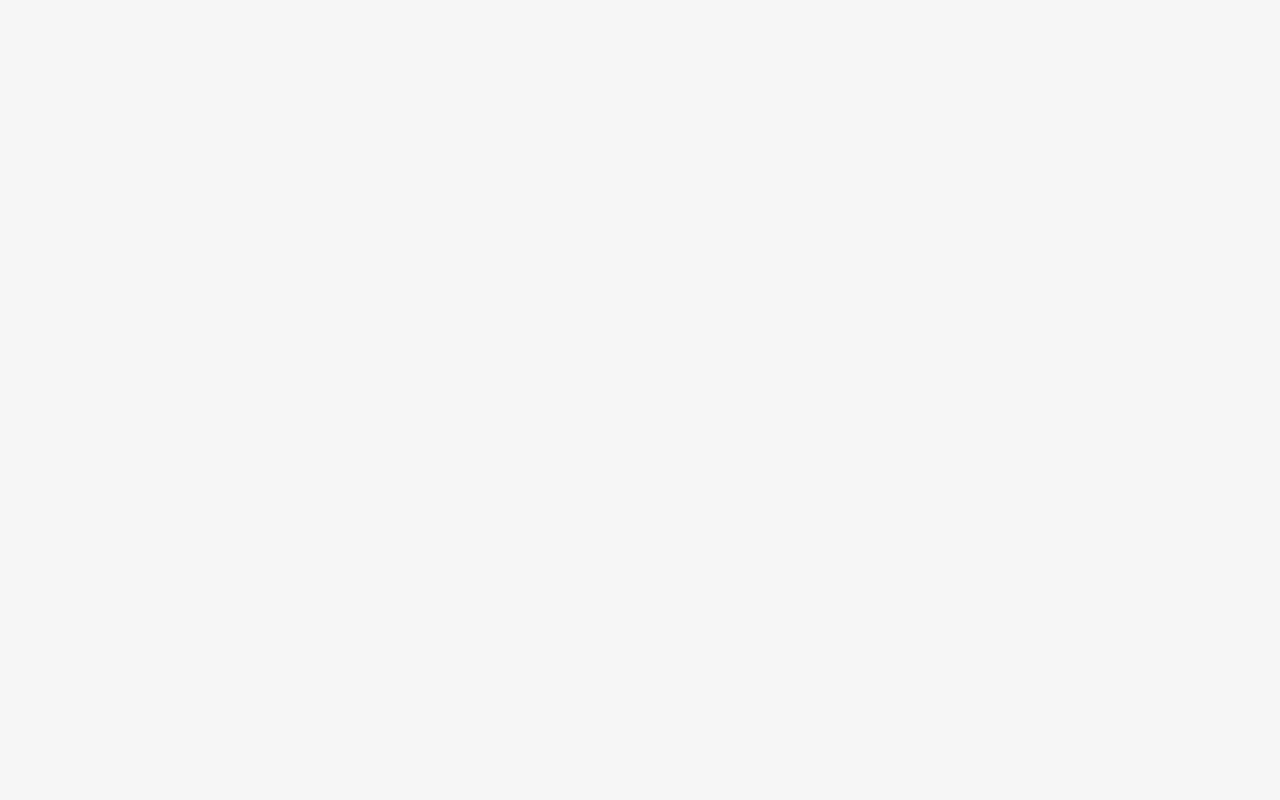
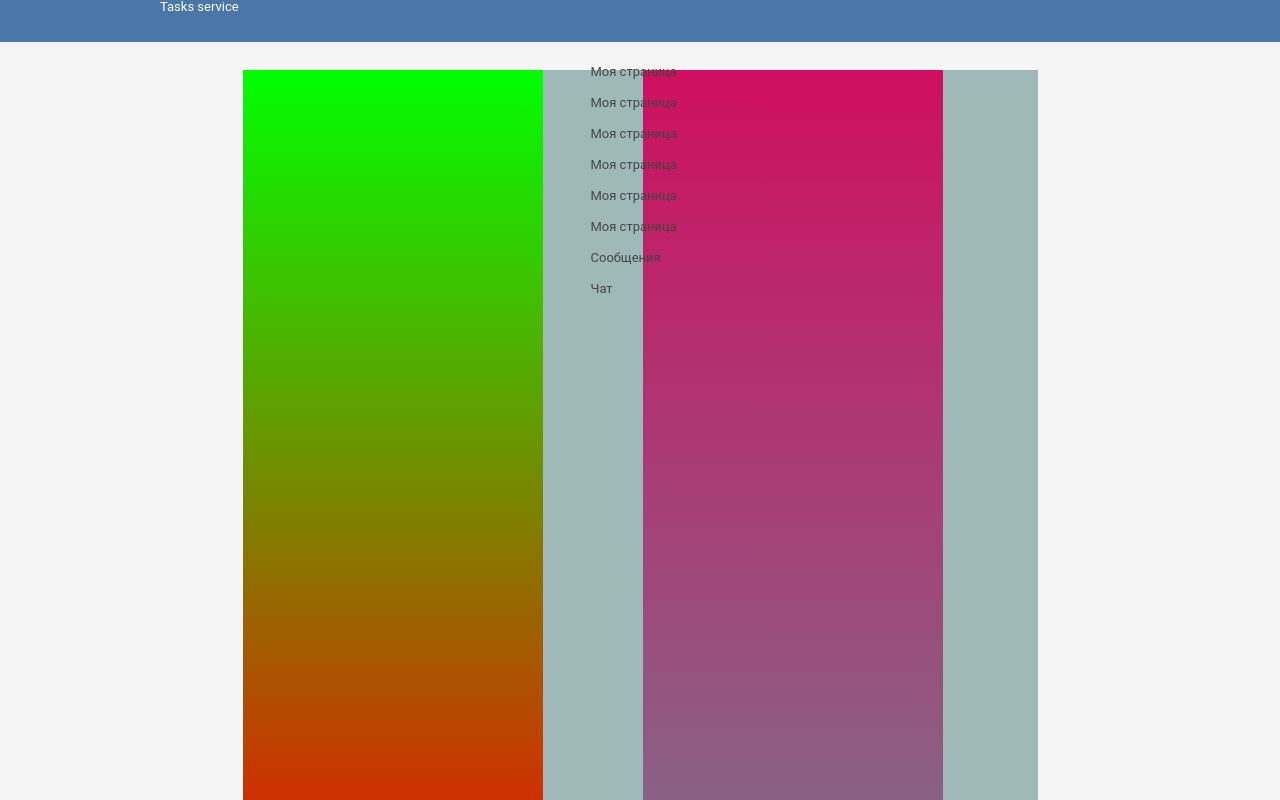
Before and after one commit to Dindro/tasks-service, a Vue app in the folder application/: page /1 in a window 1280 px wide. Shown: the top 800 px of the page. Built offline with nearby package versions, Linux system fonts and the light colour scheme.

Commit message:
add user page

```diff
--- /dev/null
+++ b/application/src/components/UserPage.vue
@@ -0,0 +1,135 @@
+<script>
+export default {
+  props: [],
+  data() {
+    return {
+      lastYScrollPos: 0,
+      lastDownScrollPos: 0,
+      lastUpScrollPos: 0,
+      upLeftPos: 0,
+      downLeftPos: 0
+    };
+  },
+  methods: {
+    scroll(e) {
+      const bottom = 15;
+      const topScreen = 70;
+      const YScrollPos = e.currentTarget.pageYOffset;
+
+      const left = document.getElementById("left");
+      const leftHeight = left.clientHeight;
+      const leftFullHeight = leftHeight + topScreen + bottom;
+      const rodeHeight = leftFullHeight - window.innerHeight;
+
+      // высота экрана больше чем
+      if (leftFullHeight > window.innerHeight) {
+        // скролл вниз?
+        const isToDown = this.lastYScrollPos < YScrollPos;
+        if (isToDown) {
+          // const isRode = this.lastUpScrollPos + rodeHeight < YScrollPos;
+          const isRode = (() => {
+            const rode = this.upLeftPos + rodeHeight;
+            const isRodeCenter = rode < YScrollPos;
+
+            return isRodeCenter /* YScrollPos > rodeHeight || YScrollPos  */;
+          })();
+          const isCenter =
+            /* this.lastUpScrollPos */ this.upLeftPos - rodeHeight > 0;
+
+          console.log("isRode ", isRode);
+          console.log("isCenter ", isCenter);
+
+          // скрол проехал?
+          if (isRode) {
+            left.classList.add("fixed");
+            left.style.bottom = `${bottom}px`;
+            left.style.marginTop = "";
+            this.downLeftPos = YScrollPos;
+          } else if (isCenter) {
+            // если скролл в центре
+            const leftMarginTop = left.style.marginTop;
+
+            if (leftMarginTop === "") {
+              const marginTop = this.upLeftPos;
+              left.style.marginTop = `${marginTop}px`;
+            }
+            left.classList.remove("fixed");
+          } else {
+            left.classList.remove("fixed");
+          }
+
+          // Фиксируем позицию
+          this.lastDownScrollPos = YScrollPos;
+        } else {
+          // иначе: скролл вверх
+					//const rodeUpHeight = this.downLeftPos - rodeHeight;
+					/* this.lastDownScrollPos */
+          const isRode = (() => {
+            return this.downLeftPos - rodeHeight > YScrollPos;
+          })();
+					console.log('isRodeUP ',isRode);
+          if (isRode) {
+            left.classList.add("fixed");
+            left.style.marginTop = "";
+            this.upLeftPos = YScrollPos;
+          } else {
+            if (left.style.marginTop === "") {
+              //const marginTop = this.lastDownScrollPos - rodeHeight;
+              const marginTop = this.downLeftPos - rodeHeight;
+              left.style.marginTop = `${marginTop}px`;
+            }
+            left.style.bottom = "";
+            left.classList.remove("fixed");
+          }
+          this.lastUpScrollPos = YScrollPos;
+        }
+      }
+      this.lastYScrollPos = YScrollPos;
+    }
+  },
+  mounted() {
+    window.addEventListener("scroll", this.scroll);
+    window.addEventListener("resize", this.scroll);
+  }
+};
+</script>
+
+<template>
+	<div class="dinamic">
+		<div class="main-user">
+			<div id="left" class="fixed"></div>
+			<div class="right"></div>
+		</div>
+	</div>
+</template>
+
+<style lang="scss" scoped>
+.dinamic {
+  float: right;
+  width: 795px;
+}
+.main-user {
+  margin-top: 70px;
+  background-color: rgb(159, 185, 185);
+}
+
+#left {
+  float: left;
+  height: 900px;
+  width: 300px;
+  background: linear-gradient(to top, #ff0000, #00ff00);
+  //position: fixed;
+
+  &.fixed {
+    position: fixed;
+    //bottom: 15px;
+  }
+}
+
+.right {
+  margin-left: 400px;
+  height: 2000px;
+  width: 300px;
+  background: linear-gradient(to top, #10f0ca, #cf0f5f);
+}
+</style>
--- a/application/src/router/index.js
+++ b/application/src/router/index.js
@@ -1,11 +1,16 @@
 import Vue from 'vue'
 import Router from 'vue-router'
+
+// начинается все отсюда
+import LoginPage from '../components/LoginPage'
+import UserPage from '../components/UserPage'
+
 
 // Страницы
 import Authentication from '@/components/pages/Authentication/Authentication'
 import ListDialog from '@/components/pages/Dialog/ListDialog'
 import ListMessage from '@/components/pages/Message/ListMessage'
-import LoginPage from '../components/LoginPage'
+
 
 // Parts
 import head from '@/components/parts/head'
@@ -29,10 +34,6 @@ import messagesStatic from '@/components/pages/DRAFT/messages'
 export default new Router({
 	mode: "history",
 	routes: [
-		// {
-		//   path: "/full",
-		//   component: full
-		// },
 		{
 			path: "/chatsstatic",
 			component: chatsStatic
@@ -46,12 +47,12 @@ export default new Router({
 			component: head, // Шапка
 			children: [
 				{
-					path: "/",
-					name: "login",
-					component: LoginPage
+					path: '/',
+					name: 'loginPage',
+					component: LoginPage,
 				},
 				{
-					path: "",
+					path: '',
 					component: navigation, // Левая навигация
 					children: [
 						{
@@ -69,6 +70,11 @@ export default new Router({
 									component: messages
 								},
 							]
+						},
+						{
+							path: '/:id',
+							name: 'userPage',
+							component: UserPage,
 						},
 						// {
 						//   path: "/test",
```
Also changed, not shown: 1 other file (tests, documents, lock files or other folders).
